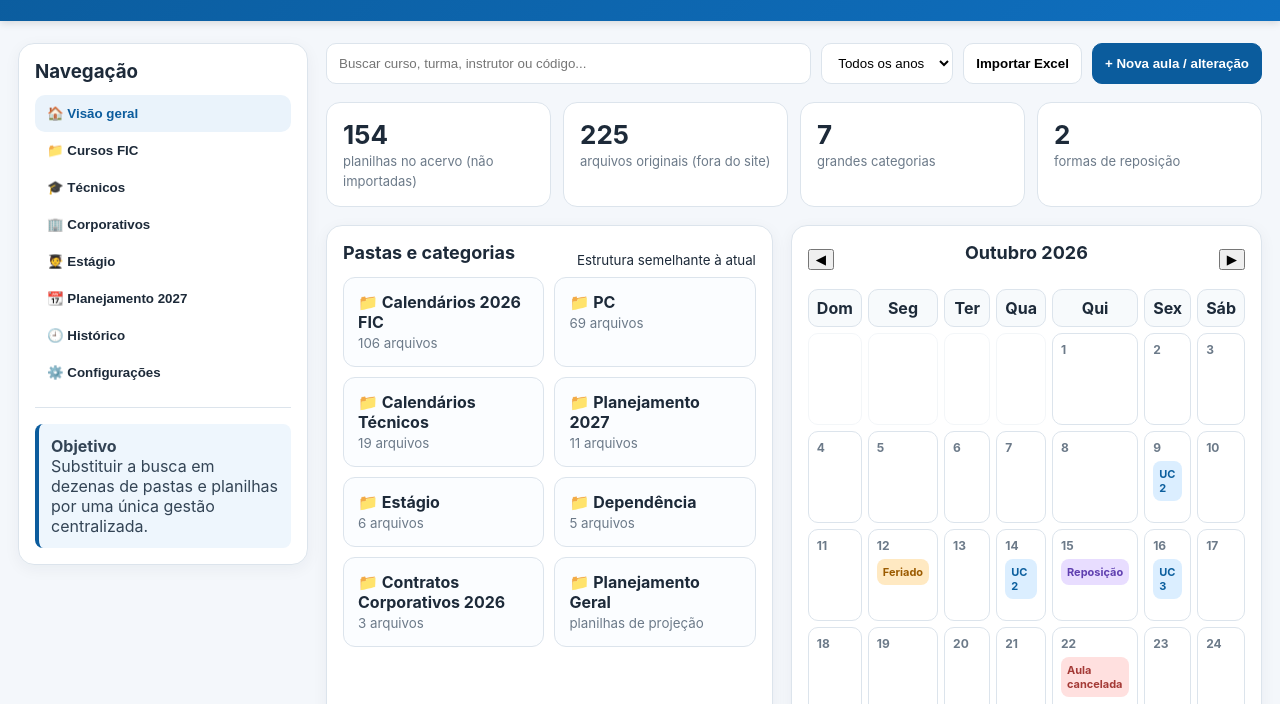
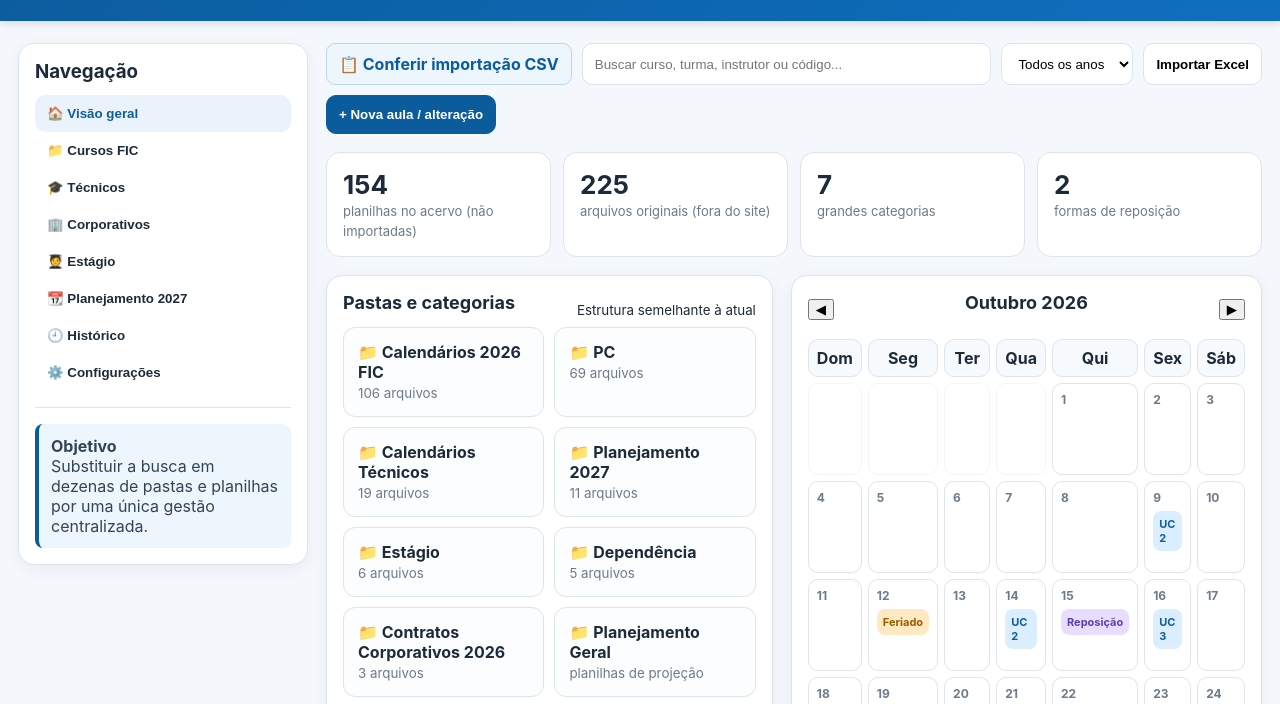
Before and after one commit to owagnerjrr/calendariossenac, a website: page index.html in a window 1280 px wide. Shown: the part 87-791 px from the top of the page. Drawn offline with Linux system fonts and the light colour scheme; no server answers.

Commit message:
Link CSV review page from main dashboard

```diff
--- a/index.html
+++ b/index.html
@@ -41,7 +41,7 @@
   </aside>
 
   <main class="main">
-    <section class="toolbar">
+    <section class="toolbar"><a href="/conferencia.html" style="display:inline-block;background:#eef6fd;color:#0b5c9d;border:1px solid #bcd7ec;border-radius:9px;padding:10px 12px;font-weight:700;text-decoration:none">📋 Conferir importação CSV</a>
       <input id="search" placeholder="Buscar curso, turma, instrutor ou código...">
       <select onchange="filterYear(this.value)"><option>Todos os anos</option><option>2026</option><option>2027</option></select>
       <button onclick="alert('Importação de planilhas será conectada na próxima etapa.')">Importar Excel</button>
```
